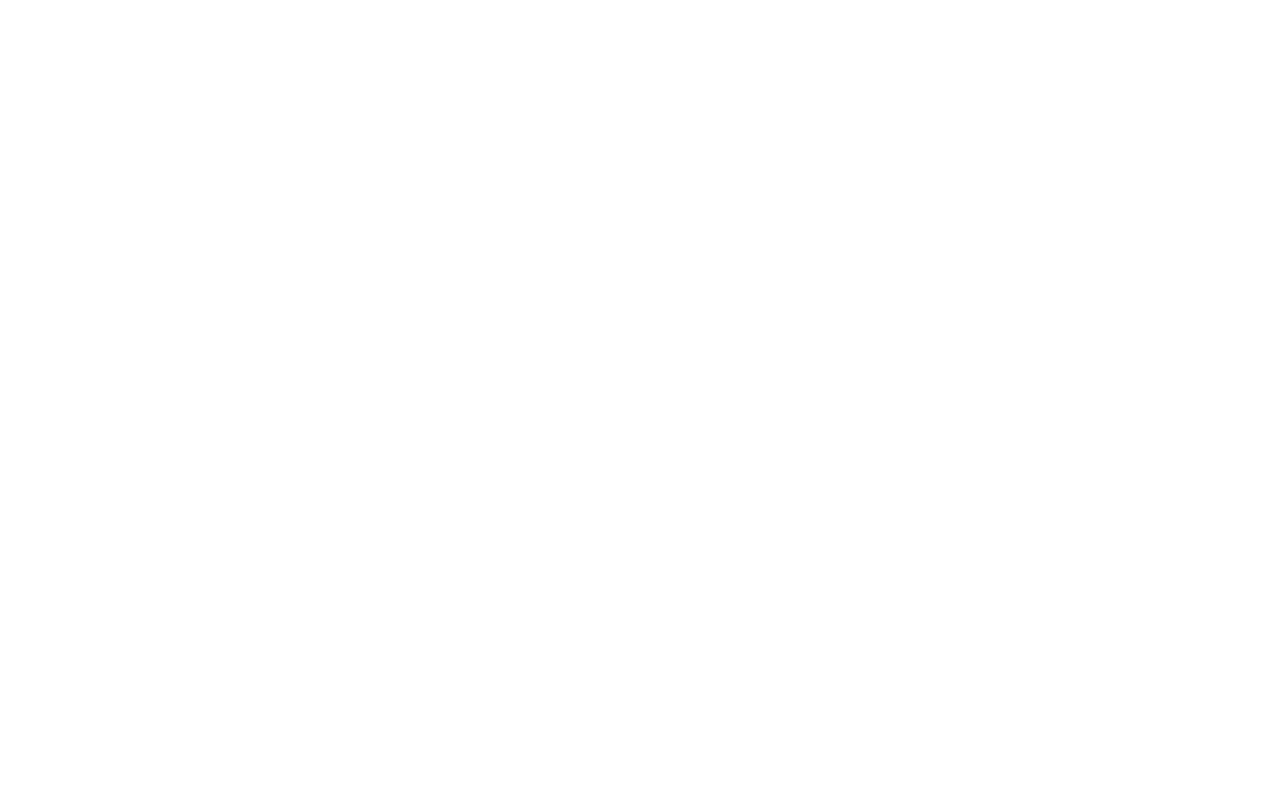
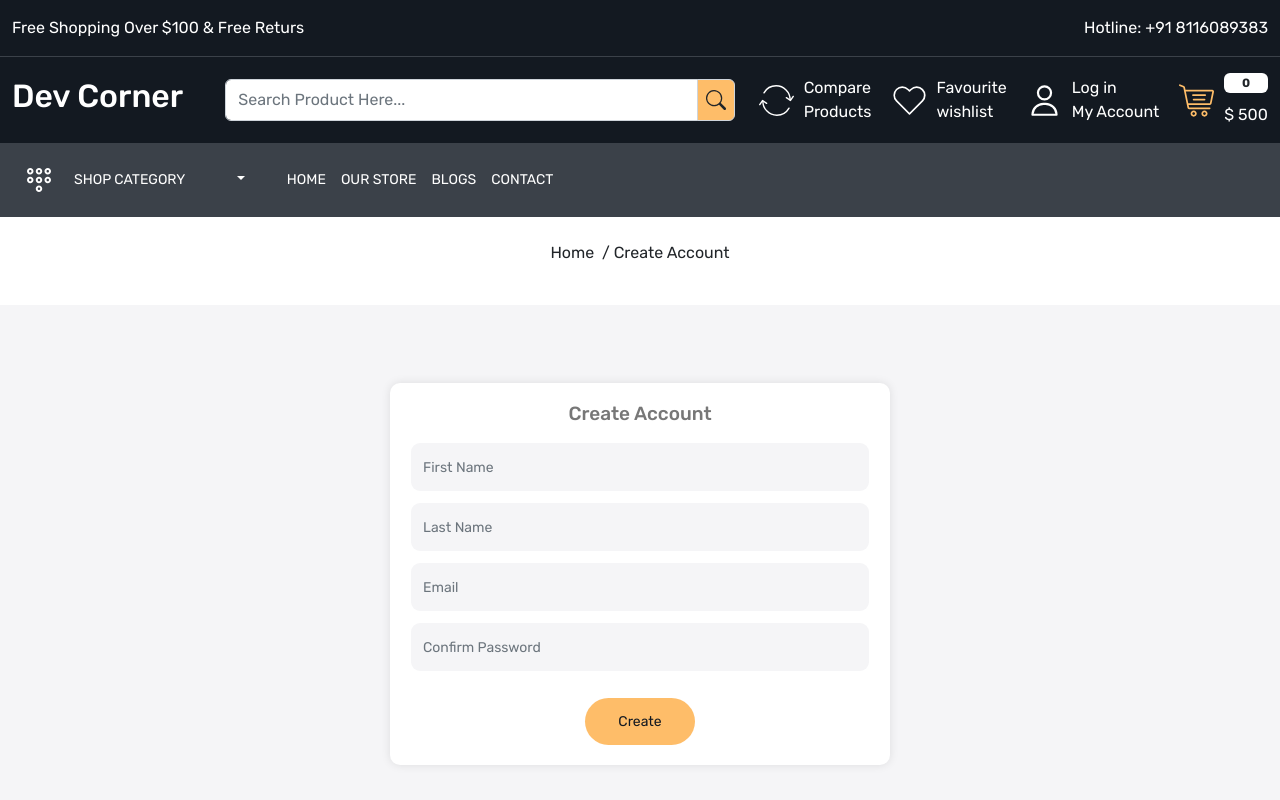
Before and after one commit to senCoder12/E-commerce-App, a React (Create React App) app: page /signup in a window 1280 px wide. Before the commit this address had no page. Shown: the top 800 px of the page. Built offline with nearby package versions, Linux system fonts and the light colour scheme.

Commit message:
E-commerce website

```diff
--- a/src/App.css
+++ b/src/App.css
@@ -95,12 +95,14 @@ a{
   border-top: 1px solid rgba(0, 0, 0, 0.1);
 }
 /* Compare product end */
-/* Login page */
+/* Auth page */
 .auth-card {
   padding: 20px;
   background-color: white;
   width: 500px;
   margin: 30px auto;
+  box-shadow: 0 0 10px #0000001a;
+  border-radius: 10px;
 }
 .auth-card h3 {
   font-size: 19px;
@@ -130,3 +132,9 @@ a{
   background-color: var(--color-131921);
   color: white;
 }
+.auth-card p {
+  font-size: 13px;
+  color: var(--color-777777);
+  margin: 15px 0px;
+}
+/* Auth page  end*/
--- a/src/App.js
+++ b/src/App.js
@@ -10,6 +10,10 @@ import Blog from './Pages/Blog';
 import CompareProducts from './Pages/CompareProducts';
 import Wishlist from './Pages/Wishlist';
 import Login from './Pages/Login';
+import Forgetpassword from './Pages/Forgetpassword';
+import Signup from './Pages/Signup';
+import ResetPassword from './Pages/ResetPassword';
+import SingleBlog from './Pages/SingleBlog';
 function App() {
   return (
     <div className="App">
@@ -21,9 +25,13 @@ function App() {
           <Route path='contact' element={<Contact/>}/>
           <Route path='store' element={<MyStore/>}/>
           <Route path='blogs' element={<Blog/>}/>
+          <Route path='/blogs/:id' element={<SingleBlog/>}/>
           <Route path='compare-product' element={<CompareProducts/>}/>
           <Route path='wishlist' element={<Wishlist/>}/>
           <Route path='login' element={<Login/>}/>
+          <Route path='signup' element={<Signup/>}/>
+          <Route path='forget-password' element={<Forgetpassword/>}/>
+          <Route path='reset-password' element={<ResetPassword/>}/>
         </Route>
       </Routes>
       </BrowserRouter>
--- a/src/CSS/home.css
+++ b/src/CSS/home.css
@@ -11,6 +11,9 @@
 }
 .gap-30 {
     gap: 30px;
+}
+.gap-20 {
+    gap: 20px;
 }
 .gap-15 {
     gap: 15px;
@@ -28,7 +31,8 @@
     cursor: pointer;
 }
 .button:hover {
-    color: var(--color-febd69);
+    background-color: var(--color-febd69);
+    color: black;
 }
 .main-banner-content {
     top: 15%;
@@ -156,6 +160,20 @@
     font-size: 13px;
     line-height: 22px;
     color: var(--color-777777);
+}
+.single-blog-card a {
+    font-size: 18px;
+    color: var(--color-777777);
+    margin-bottom: 20px;
+}
+.single-blog-card h3 {
+    font-size: 24px;
+    font-weight: 600;
+    color: var(--color-1c1c1b);
+}
+.single-blog-card p {
+    color: var(--color-777777);
+    font-size: 14px;
 }
 /* Blog Card end */
 
--- a/src/Components/BlogCard.js
+++ b/src/Components/BlogCard.js
@@ -14,7 +14,7 @@ function BlogCard() {
           dummy text of the printing and typesetting industry. Lorem Ipsum has
           been the industry's standard.
         </p>
-        <Link to="#" className="button">
+        <Link to="/blogs/:id" className="button">
           Read More
         </Link>
       </div>
--- a/src/Pages/Contact.js
+++ b/src/Pages/Contact.js
@@ -63,8 +63,8 @@ function Contact() {
                         placeholder="Comments"
                       />
                     </div>
-                    <div className="w-19 mt-3">
-                  <div className="button">Submit</div>
+                    <div className="w-19 mt-2">
+                      <div className="button">Submit</div>
                   </div>
                   </form>
                 </div>
--- /dev/null
+++ b/src/Pages/Forgetpassword.js
@@ -0,0 +1,47 @@
+import React from "react";
+import { Link } from "react-router-dom";
+import Breadcrumb from "../Components/Breadcrumb";
+import Meta from "../Components/Meta";
+
+function Forgetpassword() {
+  return (
+    <>
+      <Meta title="Forget Password" />
+      <Breadcrumb title="Forget Password" />
+      <div className="forget-password-wrapper py-5 home-wrapper-2">
+        <div className="container-xxl">
+          <div className="row">
+            <div className="col-12">
+              <div className="auth-card">
+                <h3 className="text-center mb-3">Reset Your Password</h3>
+                <p className="text-center">
+                  We will send you an email to reset your password
+                </p>
+                <form action="" className="d-flex flex-column gap-10">
+                  <div>
+                    <input
+                      type="email"
+                      name="email"
+                      placeholder="Email"
+                      className="form-control"
+                    />
+                  </div>
+                  <div className="mt-3 d-flex flex-column justify-content-center gap-10 align-items-center">
+                    <button className="button" type="submit">
+                      Submit
+                    </button>
+                    <Link to="/login" className="mt-2">
+                      Cancel
+                    </Link>
+                  </div>
+                </form>
+              </div>
+            </div>
+          </div>
+        </div>
+      </div>
+    </>
+  );
+}
+
+export default Forgetpassword;
--- a/src/Pages/Login.js
+++ b/src/Pages/Login.js
@@ -9,6 +9,7 @@ function Login() {
       <Meta title="Login" />
       <Breadcrumb title="Account" />
       <div className="login-wrapper py-5 home-wrapper-2">
+        <div className="container-xxl">
           <div className="row">
             <div className="col-12">
               <div className="auth-card">
@@ -27,17 +28,18 @@ function Login() {
                       type="password"
                       name="password"
                       placeholder="Password"
-                    className="form-control mt-3"
+                      className="form-control mt-2"
                     />
                   </div>
                   <div>
                     <Link to="/forget-password">Forget your Password?</Link>
-                    <div className="d-flex justify-content-center gap-10">
+                    <div className="mt-3 d-flex justify-content-center gap-10 align-items-center">
                       <button className="button">Log In</button>
-                        <button className="button signup">Sign Up</button>
+                      <Link className="button signup mb-0" to="/signup">Sign Up</Link>
                     </div>
                   </div>
                 </form>
+              </div>
             </div>
           </div>
         </div>
--- /dev/null
+++ b/src/Pages/ResetPassword.js
@@ -0,0 +1,46 @@
+import React from "react";
+import Breadcrumb from "../Components/Breadcrumb";
+import Meta from "../Components/Meta";
+
+function ResetPassword() {
+  return (
+    <>
+      <Meta title="Reset Password" />
+      <Breadcrumb title="Reset Password" />
+      <div className="reset-password-wrapper py-5 home-wrapper-2">
+        <div className="container-xxl">
+          <div className="row">
+            <div className="col-12">
+              <div className="auth-card">
+                <h3 className="text-center mb-3">Reset Password</h3>
+                <form action="" className="d-flex flex-column gap-20">
+                <div>
+                    <input
+                      type="password"
+                      name="password"
+                      placeholder="Password"
+                      className="form-control"
+                    />
+                  </div>
+                  <div>
+                    <input
+                      type="password"
+                      name="confPassword"
+                      placeholder="Confirm Password"
+                      className="form-control"
+                    />
+                  </div>
+                  <div className="d-flex justify-content-center mt-3">
+                      <button className="button signup align-items-center" type="submit">Confirm</button>
+                  </div>
+                </form>
+              </div>
+            </div>
+          </div>
+        </div>
+      </div>
+    </>
+  );
+}
+
+export default ResetPassword;
--- /dev/null
+++ b/src/Pages/Signup.js
@@ -0,0 +1,62 @@
+import React from "react";
+import Breadcrumb from "../Components/Breadcrumb";
+import Meta from "../Components/Meta";
+
+function Signup() {
+  return (
+    <>
+      <Meta title="Create Account" />
+      <Breadcrumb title="Create Account" />
+      <div className="signup-wrapper py-5 home-wrapper-2">
+        <div className="container-xxl">
+          <div className="row">
+            <div className="col-12">
+              <div className="auth-card">
+                <h3 className="text-center mb-3">Create Account</h3>
+                <form action="" className="d-flex flex-column gap-10">
+                <div>
+                    <input
+                      type="text"
+                      name="firstName"
+                      placeholder="First Name"
+                      className="form-control"
+                    />
+                  </div>
+                  <div>
+                    <input
+                      type="text"
+                      name="lastName"
+                      placeholder="Last Name"
+                      className="form-control"
+                    />
+                  </div>
+                  <div>
+                    <input
+                      type="email"
+                      name="email"
+                      placeholder="Email"
+                      className="form-control"
+                    />
+                  </div>
+                  <div>
+                    <input
+                      type="password"
+                      name="confPassword"
+                      placeholder="Confirm Password"
+                      className="form-control"
+                    />
+                  </div>
+                  <div className="d-flex justify-content-center mt-3">
+                      <button className="button signup align-items-center" type="submit">Create</button>
+                  </div>
+                </form>
+              </div>
+            </div>
+          </div>
+        </div>
+      </div>
+    </>
+  );
+}
+
+export default Signup;
--- /dev/null
+++ b/src/Pages/SingleBlog.js
@@ -0,0 +1,44 @@
+import React from "react";
+import { Link } from "react-router-dom";
+import Breadcrumb from "../Components/Breadcrumb";
+import Meta from "../Components/Meta";
+
+function SingleBlog() {
+  return (
+    <>
+      <Meta title="Dynamic Blog NAME" />
+      <Breadcrumb title="Dynamic Blog NAME" />
+      <div className="single-blog-wrapper py-5 home-wrapper-2">
+        <div className="container-xxl">
+          <div className="row">
+            <div className="col-12">
+              <div className="single-blog-card">
+                <Link to="/blogs" className="d-flex align-items-center">
+                  Go back
+                </Link>
+                <h3 className="title">
+                  A Beautiful Sunday Morning Renaissance
+                </h3>
+                <img
+                  className="img-fluid w-100"
+                  src="images/blog-1.jpg"
+                  alt="blog"
+                />
+                <p>
+                  it’s not something people need, but it’s what they want. It
+                  really pulls at their heart. I have a fantastic relationship
+                  with money.Scelerisque sociosqu ullamcorper urna nisl mollis
+                  vestibulum pretium commodo inceptos cum condimentum placerat
+                  diam venenatis blandit hac eget dis lacus a parturient a
+                  accumsan nisl ante vestibulum.
+                </p>
+              </div>
+            </div>
+          </div>
+        </div>
+      </div>
+    </>
+  );
+}
+
+export default SingleBlog;
```
Lines whose indentation alone changed are shown as unchanged.
